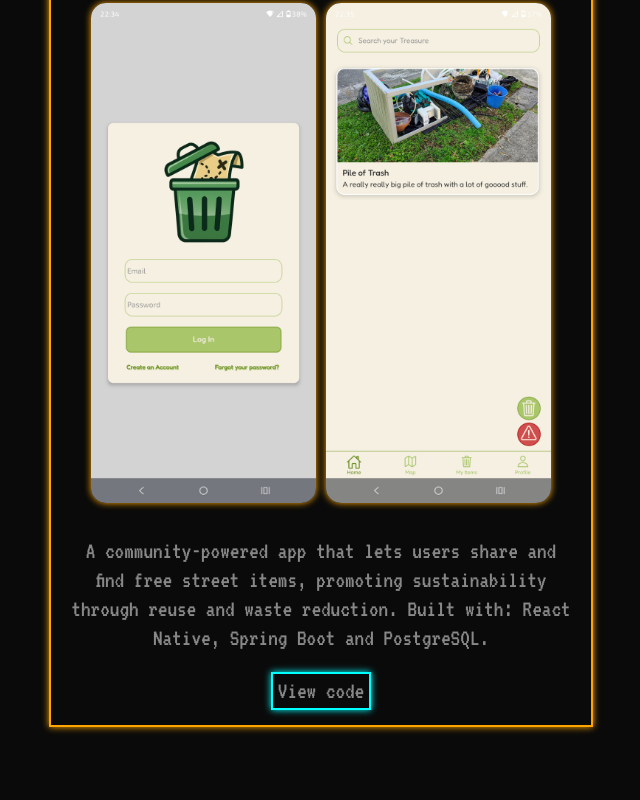
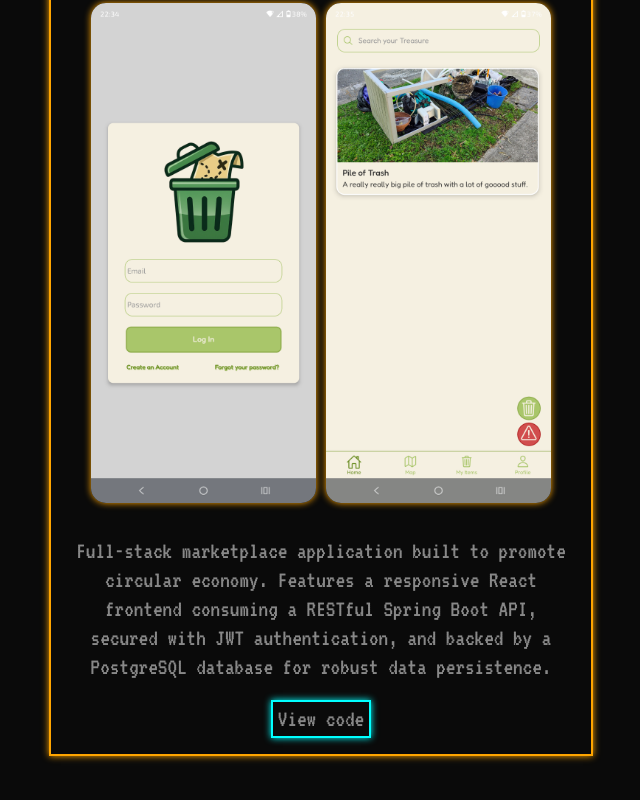
Before and after one commit to guischneider100/guilherme-schneider-com, a React (Vite) app: page / in a window 1280 px wide. Shown: the part 2791-3591 px from the top of the page, without its empty margins (319-959 px from the left). Built offline with nearby package versions, Linux system fonts and the light colour scheme.

Commit message:
Update project descriptions for clarity and detail in English and Portuguese translations

```diff
--- a/src/data/translations.js
+++ b/src/data/translations.js
@@ -25,7 +25,7 @@ export const translations = {
 
         per_projects: {
             title: "Personal Projects",
-            description: "A community-powered app that lets users share and find free street items, promoting sustainability through reuse and waste reduction. Built with: React Native, Spring Boot and PostgreSQL.",
+            description: "Full-stack marketplace application built to promote circular economy. Features a responsive React frontend consuming a RESTful Spring Boot API, secured with JWT authentication, and backed by a PostgreSQL database for robust data persistence.",
             buttonText: "View code"
         }
     },
@@ -54,7 +54,7 @@ export const translations = {
 
         per_projects: {
             title: "Projetos Pessoais",
-            description: "Um aplicativo movido pela comunidade que permite aos usuários compartilhar e encontrar itens gratuitos na rua, promovendo a sustentabilidade por meio do reúso e da redução de resíduos. Desenvolvido com: React Native, Spring Boot e PostgreSQL.",
+            description: "Aplicação marketplace full-stack desenvolvida para promover a economia circular. Apresenta um frontend responsivo em React que consome uma API RESTful em Spring Boot, protegida por autenticação JWT e estruturada com banco de dados PostgreSQL para uma persistência de dados robusta.",
             buttonText: "Visualizar código"
         }
     }
```
